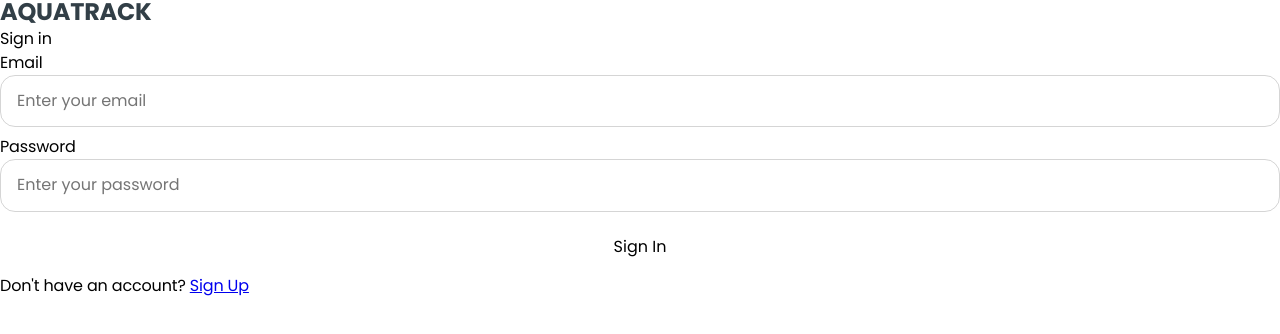
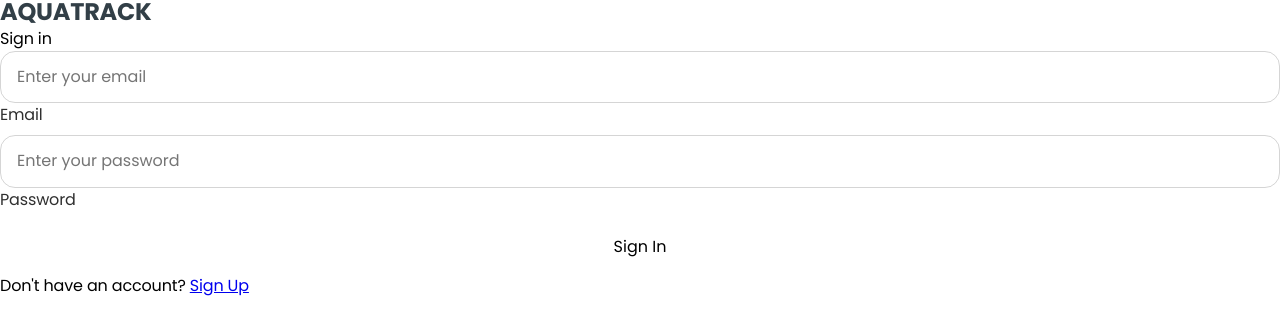
Before and after one commit to IIIMaroIII/AquaBalance-frontend, a React (Vite) app: page /signin in a window 1280 px wide. Shown: the top 334 px of the page. Built offline with nearby package versions, Linux system fonts and the light colour scheme.

Commit message:
upd a little

```diff
--- a/src/components/Users/SignInForm/SignInForm.jsx
+++ b/src/components/Users/SignInForm/SignInForm.jsx
@@ -2,6 +2,7 @@
 import Button from 'src/components/REUSABLE/Button/Button';
 import CustomInput from 'src/components/REUSABLE/Input/CustomInput';
 // import { signIn } from 'src/redux/users/operations';
+import { useEffect, useState } from 'react';
 import { useForm } from 'react-hook-form';
 import { useId } from "react";
 import { useDispatch } from "react-redux";
@@ -12,30 +13,36 @@ const SignInForm = () => {
   const passwordId = useId();
   const dispatch = useDispatch();
 
-  const handleSubmit = async (e) => {
-    e.preventDefault();
+  const { register, handleSubmit, reset, formState: { errors }, } = useForm();
+  const onSubmit = (data) => {
+    console.log(data);
+    reset();
   }
-
   return (
-    <form onSubmit={handleSubmit}>
+    <form onSubmit={handleSubmit(onSubmit)}>
       <p>Sign in</p>
-      <label htmlFor={emailId}>Email</label>
       <CustomInput
         label={true}
+        labelName={"Email"}
         inputType={"text"}
         placeholder={"Enter your email"}
         name={"email"}
         id={emailId}
+        error={errors.email ? true : false}
+        {...register("email", { required: true })}
       />
-      <label htmlFor={passwordId}>Password</label>
+      {errors.email && <span>{errors.email.message}</span>}
+
       <CustomInput
         label={true}
+        labelName={"Password"}
         inputType={"password"}
         placeholder={"Enter your password"}
         name={"password"}
         id={passwordId}
+        {...register("password", { required: true })}
       />
-
+      {errors.password && <span>{errors.password.message}</span>}
       <Button type="submit" value="submit">Sign In</Button>
     </form>
 )
```
